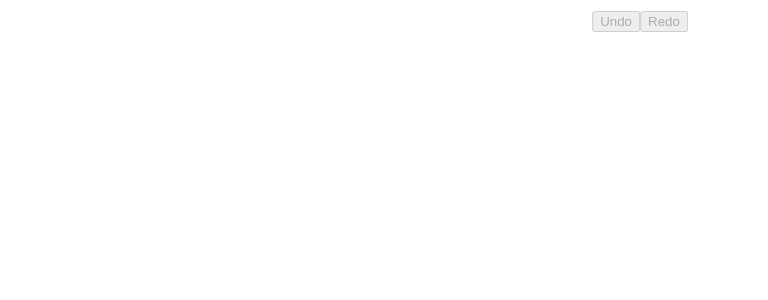
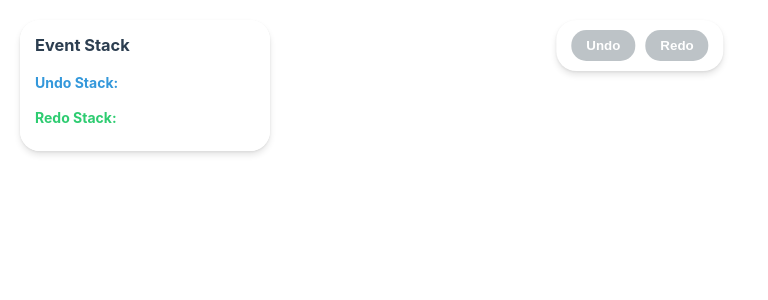
Before and after one commit to foolishimp/Jims-Brain-Dump-Depricated, a React (Create React App) app: page / in a window 1280 px wide. Shown: the top 300 px of the page, without its empty margins (0-768 px from the left). Built offline with nearby package versions, Linux system fonts and the light colour scheme.

Commit message:
Stable version with some bugs

```diff
--- /dev/null
+++ b/src/components/EventStackDisplay.js
@@ -0,0 +1,44 @@
+import React from 'react';
+
+const EventStackDisplay = ({ eventLog, topOffset, eventLimit = 20 }) => {
+  const { past, future } = eventLog;
+
+  const renderEvents = (events) => {
+    return events.slice(-eventLimit).map((event, index) => (
+      <li key={index}>{`${event.target} - ${event.action}`}</li>
+    ));
+  };
+
+  return (
+    <div style={{
+      position: 'fixed',
+      top: `${topOffset + 20}px`,
+      left: '20px',
+      width: '250px',
+      maxHeight: 'calc(100vh - 40px)',
+      overflowY: 'auto',
+      backgroundColor: 'rgba(255, 255, 255, 0.95)',
+      padding: '15px',
+      borderRadius: '20px',
+      boxShadow: '0 4px 6px rgba(0, 0, 0, 0.1), 0 1px 3px rgba(0, 0, 0, 0.08)',
+      zIndex: 1000,
+      fontSize: '14px'
+    }}>
+      <h3 style={{ marginTop: 0, marginBottom: '15px', color: '#2c3e50' }}>Event Stack</h3>
+      <div>
+        <h4 style={{ marginBottom: '10px', color: '#3498db' }}>Undo Stack:</h4>
+        <ul style={{ padding: '0 0 0 20px', margin: 0, color: '#34495e' }}>
+          {renderEvents(past)}
+        </ul>
+      </div>
+      <div style={{ marginTop: '15px' }}>
+        <h4 style={{ marginBottom: '10px', color: '#2ecc71' }}>Redo Stack:</h4>
+        <ul style={{ padding: '0 0 0 20px', margin: 0, color: '#34495e' }}>
+          {renderEvents(future)}
+        </ul>
+      </div>
+    </div>
+  );
+};
+
+export default EventStackDisplay;
--- a/src/components/PostitBoard.js
+++ b/src/components/PostitBoard.js
@@ -1,115 +1,102 @@
-import React, { useState, useCallback, useRef } from 'react';
+import React, { useCallback, useRef, useEffect, useState } from 'react';
 import InfiniteCanvas from './InfiniteCanvas';
 import Postit from './Postit/Postit';
 import ArrowManager from './ArrowManager';
-import { createNewPostit } from '../utils/postit';
+import EventStackDisplay from './EventStackDisplay';
 import { useKeyboardEvent } from '../hooks/useKeyboardEvent';
-import { createEventLog, logEvent, undo, redo } from '../utils/eventLogUtils';
-import { postitEventHandlers } from '../utils/postitEvents';
-import { arrowEventHandlers } from '../utils/arrowEvents';
+import usePostitBoard from '../hooks/usePostitBoard';
 
 const PostitBoard = () => {
-  const [postits, setPostits] = useState([]);
-  const [selectedPostit, setSelectedPostit] = useState(null);
-  const [selectedArrow, setSelectedArrow] = useState(null);
-  const [arrowStart, setArrowStart] = useState(null);
-  const [arrows, setArrows] = useState([]);
-  const [eventLog, setEventLog] = useState(createEventLog());
+  console.log('Rendering PostitBoard');
+  const [topOffset, setTopOffset] = useState(0);
+
+  const {
+    postits,
+    arrows,
+    selectedPostit,
+    selectedArrow,
+    arrowStart,
+    setSelectedPostit,
+    setSelectedArrow,
+    setArrowStart,
+    createPostit,
+    updatePostit,
+    createArrow,
+    deleteSelectedItem,
+    handleUndo,
+    handleRedo,
+    canUndo,
+    canRedo,
+    eventLog
+  } = usePostitBoard();
+
+  console.log('PostitBoard state:', {
+    postitsCount: postits.length,
+    arrowsCount: arrows.length,
+    selectedPostit,
+    selectedArrow,
+    arrowStart,
+    canUndo,
+    canRedo
+  });
+
   const boardRef = useRef(null);
   const arrowManagerRef = useRef(null);
 
-  const handleEvent = useCallback((event) => {
-    setEventLog((prevLog) => {
-      const newLog = logEvent(prevLog, event);
-      // Apply the event immediately
-      let newState = { postits, arrows };
-      switch (event.target) {
-        case 'Postit':
-          newState.postits = postitEventHandlers.redo(event, { postits }).postits;
-          break;
-        case 'Arrow':
-          newState.arrows = arrowEventHandlers.redo(event, { arrows }).arrows;
-          break;
-        default:
-          console.warn(`Unhandled event target: ${event.target}`);
-      }
-      setPostits(newState.postits);
-      setArrows(newState.arrows);
-      return newLog;
-    });
-  }, [postits, arrows]);
+  useEffect(() => {
+    console.log('PostitBoard mounted or updated');
+    const calculateTopOffset = () => {
+      const offset = window.outerHeight - window.innerHeight;
+      setTopOffset(offset);
+    };
+
+    calculateTopOffset();
+    window.addEventListener('resize', calculateTopOffset);
+
+    return () => {
+      console.log('PostitBoard will unmount');
+      window.removeEventListener('resize', calculateTopOffset);
+    };
+  }, []);
 
   const handleDoubleClick = useCallback((event, zoom, position) => {
+    console.log('Double click on board', { zoom, position });
     if (!arrowStart && boardRef.current) {
       const rect = boardRef.current.getBoundingClientRect();
       const x = (event.clientX - rect.left - position.x) / zoom;
       const y = (event.clientY - rect.top - position.y) / zoom;
-      const newPostit = createNewPostit(x, y);
-      handleEvent({
-        target: 'Postit',
-        action: 'CREATE',
-        data: newPostit,
-      });
+      console.log('Creating new postit at', { x, y });
+      createPostit(x, y);
     }
-  }, [arrowStart, handleEvent]);
-
-  const updatePostit = useCallback((id, updates) => {
-    const postit = postits.find((p) => p.id === id);
-    if (updates.x !== undefined && updates.y !== undefined) {
-      handleEvent({
-        target: 'Postit',
-        action: 'MOVE',
-        data: {
-          id,
-          oldX: postit.x,
-          oldY: postit.y,
-          newX: updates.x,
-          newY: updates.y,
-        },
-      });
-    } else if (updates.text !== undefined) {
-      handleEvent({
-        target: 'Postit',
-        action: 'EDIT',
-        data: {
-          id,
-          oldText: postit.text,
-          newText: updates.text,
-        },
-      });
-    } else if (updates.color !== undefined) {
-      handleEvent({
-        target: 'Postit',
-        action: 'CHANGE_COLOR',
-        data: {
-          id,
-          oldColor: postit.color,
-          newColor: updates.color,
-        },
-      });
-    }
-  }, [postits, handleEvent]);
+  }, [arrowStart, createPostit]);
 
   const handleSelectPostit = useCallback((id) => {
+    console.log('Selecting postit', id);
     setSelectedPostit(id);
     setSelectedArrow(null);
-  }, []);
+  }, [setSelectedPostit, setSelectedArrow]);
 
   const handleStartConnection = useCallback((id, position) => {
+    console.log('Starting connection from postit', id, 'at position', position);
     setArrowStart({ id, position });
-  }, []);
+  }, [setArrowStart]);
 
   const handleBoardClick = useCallback((event) => {
+    console.log('Board clicked');
     if (arrowStart) {
+      console.log('Handling canvas click for arrow creation');
       arrowManagerRef.current.handleCanvasClick(event);
     } else {
+      console.log('Deselecting postit and arrow');
       setSelectedPostit(null);
       setSelectedArrow(null);
     }
-  }, [arrowStart]);
+  }, [arrowStart, setSelectedPostit, setSelectedArrow]);
 
   const handlePostitClick = useCallback((event, postitId) => {
+    console.log('Postit clicked', postitId);
     if (arrowStart && arrowStart.id !== postitId) {
+      console.log('Handling postit click for arrow creation');
       arrowManagerRef.current.handlePostitClick(event, postitId);
     } else {
       handleSelectPostit(postitId);
@@ -117,107 +104,108 @@ const PostitBoard = () => {
   }, [arrowStart, handleSelectPostit]);
 
   const handleCreateArrow = useCallback((newArrow) => {
-    handleEvent({
-      target: 'Arrow',
-      action: 'CREATE',
-      data: newArrow,
-    });
-  }, [handleEvent]);
+    console.log('Creating new arrow', newArrow);
+    createArrow(newArrow);
+  }, [createArrow]);
 
   const handleCreatePostitAndArrow = useCallback((x, y, startPostitId) => {
-    const newPostit = createNewPostit(x, y);
+    console.log('Creating new postit and arrow', { x, y, startPostitId });
+    const newPostit = createPostit(x, y);
     const startPostit = postits.find(p => p.id === startPostitId);
-
-    // Immediately update the state
-    setPostits(prevPostits => [...prevPostits, newPostit]);
 
     if (startPostit && newPostit) {
       const newArrow = {
         id: Date.now().toString(),
         startId: startPostitId,
         endId: newPostit.id,
-        startPosition: 'right', // You might want to calculate this
-        endPosition: 'left',    // You might want to calculate this
+        startPosition: 'right',
+        endPosition: 'left',
       };
 
-      // Immediately update the arrows state
-      setArrows(prevArrows => [...prevArrows, newArrow]);
-
-      // Log the events
-      handleEvent({
-        target: 'Postit',
-        action: 'CREATE',
-        data: newPostit,
-      });
-      handleEvent({
-        target: 'Arrow',
-        action: 'CREATE',
-        data: newArrow,
-      });
+      console.log('Creating arrow between postits', newArrow);
+      createArrow(newArrow);
     }
     return newPostit;
-  }, [postits, handleEvent]);
+  }, [postits, createPostit, createArrow]);
 
   const handleArrowClick = useCallback((event, arrowId) => {
+    console.log('Arrow clicked', arrowId);
     event.stopPropagation();
     setSelectedArrow(arrowId);
     setSelectedPostit(null);
-  }, []);
+  }, [setSelectedArrow, setSelectedPostit]);
 
-  const deleteSelectedItem = useCallback(() => {
-    if (selectedPostit) {
-      const deletedPostit = postits.find((p) => p.id === selectedPostit);
-      const connectedArrows = arrows.filter(
-        (arrow) =>
-          arrow.startId === selectedPostit || arrow.endId === selectedPostit
-      );
-      handleEvent({
-        target: 'Postit',
-        action: 'DELETE',
-        data: {
-          postit: deletedPostit,
-          connectedArrows,
-        },
-      });
-      setSelectedPostit(null);
-    } else if (selectedArrow) {
-      const deletedArrow = arrows.find((a) => a.id === selectedArrow);
-      handleEvent({
-        target: 'Arrow',
-        action: 'DELETE',
-        data: deletedArrow,
-      });
-      setSelectedArrow(null);
-    }
-  }, [selectedPostit, selectedArrow, postits, arrows, handleEvent]);
+  useKeyboardEvent('Delete', () => {
+    console.log('Delete key pressed');
+    deleteSelectedItem();
+  }, [deleteSelectedItem]);
 
-  const handleUndo = useCallback(() => {
-    setEventLog((prevLog) => {
-      const { eventLog: newLog, newState } = undo(prevLog, { postits, arrows });
-      setPostits(newState.postits);
-      setArrows(newState.arrows);
-      return newLog;
-    });
-  }, [postits, arrows]);
+  useKeyboardEvent('z', () => {
+    console.log('Undo keyboard shortcut used');
+    handleUndo();
+  }, [handleUndo], { ctrlKey: true });
 
-  const handleRedo = useCallback(() => {
-    setEventLog((prevLog) => {
-      const { eventLog: newLog, newState } = redo(prevLog, { postits, arrows });
-      setPostits(newState.postits);
-      setArrows(newState.arrows);
-      return newLog;
-    });
-  }, [postits, arrows]);
+  useKeyboardEvent('y', () => {
+    console.log('Redo keyboard shortcut used');
+    handleRedo();
+  }, [handleRedo], { ctrlKey: true });
 
-  useKeyboardEvent('Delete', deleteSelectedItem, [selectedPostit, selectedArrow]);
-  useKeyboardEvent('z', handleUndo, [handleUndo], { ctrlKey: true });
-  useKeyboardEvent('y', handleRedo, [handleRedo], { ctrlKey: true });
-
+  console.log('Rendering PostitBoard JSX');
   return (
     <div ref={boardRef} onClick={handleBoardClick} style={{ width: '100%', height: '100%', position: 'relative' }}>
-      <div style={{ position: 'fixed', top: '10px', left: '50%', transform: 'translateX(-50%)', zIndex: 1000 }}>
-        <button onClick={handleUndo} disabled={eventLog.past.length === 0 && eventLog.currentSequence.length === 0}>Undo</button>
-        <button onClick={handleRedo} disabled={eventLog.future.length === 0}>Redo</button>
+      <EventStackDisplay eventLog={eventLog} topOffset={topOffset} eventLimit={20} />
+      <div style={{
+        position: 'fixed',
+        top: `${topOffset + 20}px`,
+        left: '50%',
+        transform: 'translateX(-50%)',
+        zIndex: 1000,
+        backgroundColor: 'white',
+        padding: '10px 15px',
+        borderRadius: '20px',
+        boxShadow: '0 4px 6px rgba(0, 0, 0, 0.1), 0 1px 3px rgba(0, 0, 0, 0.08)',
+        display: 'flex',
+        gap: '10px'
+      }}>
+        {console.log('Rendering undo/redo buttons', { canUndo, canRedo })}
+        <button
+          onClick={() => {
+            console.log('Undo button clicked');
+            handleUndo();
+          }}
+          disabled={!canUndo}
+          style={{
+            padding: '8px 15px',
+            backgroundColor: canUndo ? '#3498db' : '#bdc3c7',
+            color: 'white',
+            border: 'none',
+            borderRadius: '15px',
+            cursor: canUndo ? 'pointer' : 'not-allowed',
+            fontWeight: 'bold',
+            transition: 'background-color 0.3s ease'
+          }}
+        >
+          Undo
+        </button>
+        <button
+          onClick={() => {
+            console.log('Redo button clicked');
+            handleRedo();
+          }}
+          disabled={!canRedo}
+          style={{
+            padding: '8px 15px',
+            backgroundColor: canRedo ? '#2ecc71' : '#bdc3c7',
+            color: 'white',
+            border: 'none',
+            borderRadius: '15px',
+            cursor: canRedo ? 'pointer' : 'not-allowed',
+            fontWeight: 'bold',
+            transition: 'background-color 0.3s ease'
+          }}
+        >
+          Redo
+        </button>
       </div>
       <InfiniteCanvas
         onDoubleClick={handleDoubleClick}
--- /dev/null
+++ b/src/hooks/usePostitBoard.js
@@ -0,0 +1,156 @@
+import { useState, useCallback } from 'react';
+import { createNewPostit } from '../utils/postit';
+import { postitEventHandlers } from '../utils/postitEvents';
+import { arrowEventHandlers } from '../utils/arrowEvents';
+import { createEventLog, logEvent, undo, redo } from '../utils/eventLogUtils';
+
+const usePostitBoard = () => {
+  const [postits, setPostits] = useState([]);
+  const [arrows, setArrows] = useState([]);
+  const [selectedPostit, setSelectedPostit] = useState(null);
+  const [selectedArrow, setSelectedArrow] = useState(null);
+  const [arrowStart, setArrowStart] = useState(null);
+  const [eventLog, setEventLog] = useState(createEventLog());
+
+  const handleEvent = useCallback((event) => {
+    setEventLog((prevLog) => {
+      const newLog = logEvent(prevLog, event);
+      let newState = { postits, arrows };
+      switch (event.target) {
+        case 'Postit':
+          newState.postits = postitEventHandlers.redo(event, { postits }).postits;
+          break;
+        case 'Arrow':
+          newState.arrows = arrowEventHandlers.redo(event, { arrows }).arrows;
+          break;
+        default:
+          console.warn(`Unhandled event target: ${event.target}`);
+      }
+      setPostits(newState.postits);
+      setArrows(newState.arrows);
+      return newLog;
+    });
+  }, [postits, arrows]);
+
+  const handleUndo = useCallback(() => {
+    setEventLog((prevLog) => {
+      const { eventLog: newLog, newState } = undo(prevLog, { postits, arrows });
+      setPostits(newState.postits);
+      setArrows(newState.arrows);
+      return newLog;
+    });
+  }, [postits, arrows]);
+
+  const handleRedo = useCallback(() => {
+    setEventLog((prevLog) => {
+      const { eventLog: newLog, newState } = redo(prevLog, { postits, arrows });
+      setPostits(newState.postits);
+      setArrows(newState.arrows);
+      return newLog;
+    });
+  }, [postits, arrows]);
+
+  const createPostit = useCallback((x, y) => {
+    const newPostit = createNewPostit(x, y);
+    handleEvent({
+      target: 'Postit',
+      action: 'CREATE',
+      data: newPostit,
+    });
+    return newPostit;
+  }, [handleEvent]);
+
+  const updatePostit = useCallback((id, updates) => {
+    const postit = postits.find((p) => p.id === id);
+    if (updates.x !== undefined && updates.y !== undefined) {
+      handleEvent({
+        target: 'Postit',
+        action: 'MOVE',
+        data: {
+          id,
+          oldX: postit.x,
+          oldY: postit.y,
+          newX: updates.x,
+          newY: updates.y,
+        },
+      });
+    } else if (updates.text !== undefined) {
+      handleEvent({
+        target: 'Postit',
+        action: 'EDIT',
+        data: {
+          id,
+          oldText: postit.text,
+          newText: updates.text,
+        },
+      });
+    } else if (updates.color !== undefined) {
+      handleEvent({
+        target: 'Postit',
+        action: 'CHANGE_COLOR',
+        data: {
+          id,
+          oldColor: postit.color,
+          newColor: updates.color,
+        },
+      });
+    }
+  }, [postits, handleEvent]);
+
+  const createArrow = useCallback((newArrow) => {
+    handleEvent({
+      target: 'Arrow',
+      action: 'CREATE',
+      data: newArrow,
+    });
+  }, [handleEvent]);
+
+  const deleteSelectedItem = useCallback(() => {
+    if (selectedPostit) {
+      const deletedPostit = postits.find((p) => p.id === selectedPostit);
+      const connectedArrows = arrows.filter(
+        (arrow) => arrow.startId === selectedPostit || arrow.endId === selectedPostit
+      );
+      handleEvent({
+        target: 'Postit',
+        action: 'DELETE',
+        data: {
+          postit: deletedPostit,
+          connectedArrows,
+        },
+      });
+      setSelectedPostit(null);
+    } else if (selectedArrow) {
+      const deletedArrow = arrows.find((a) => a.id === selectedArrow);
+      handleEvent({
+        target: 'Arrow',
+        action: 'DELETE',
+        data: deletedArrow,
+      });
+      setSelectedArrow(null);
+    }
+  }, [selectedPostit, selectedArrow, postits, arrows, handleEvent]);
+
+  return {
+    postits,
+    arrows,
+    selectedPostit,
+    selectedArrow,
+    arrowStart,
+    setSelectedPostit,
+    setSelectedArrow,
+    setArrowStart,
+    createPostit,
+    updatePostit,
+    createArrow,
+    deleteSelectedItem,
+    handleEvent,
+    handleUndo,
+    handleRedo,
+    canUndo: eventLog.past.length > 0 || eventLog.currentSequence.length > 0,
+    canRedo: eventLog.future.length > 0,
+    eventLog, // Add this line to expose the eventLog
+  };
+};
+
+export default usePostitBoard;
```
Also changed, not shown: src/components/ArrowManager.js (+1 -6 lines), src/hooks/useEventLog.js (added, +57 -0 lines).
